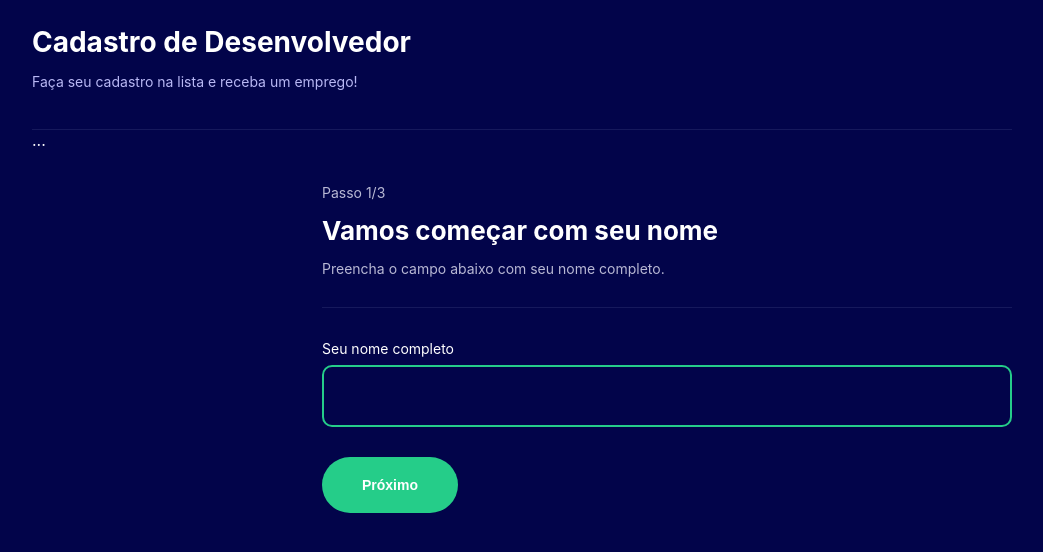
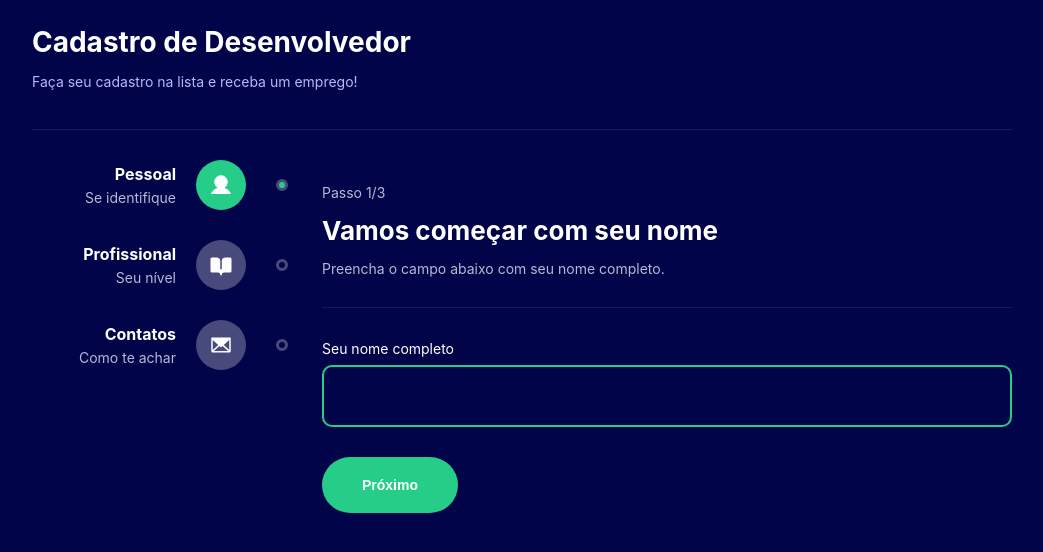
Before and after one commit to wwilliamsantana/form-multi, a React (Vite) app: page / in a window 1280 px wide. Shown: the top 552 px of the page, without its empty margins (118-1161 px from the left). Built offline with nearby package versions, Linux system fonts and the light colour scheme.

Commit message:
Estrutura e Funcionamento: Sidebar

```diff
--- a/package.json
+++ b/package.json
@@ -9,6 +9,7 @@
     "preview": "vite preview"
   },
   "dependencies": {
+    "phosphor-react": "^1.4.1",
     "react": "^18.2.0",
     "react-dom": "^18.2.0",
     "react-router-dom": "^6.6.0",
--- /dev/null
+++ b/src/components/SidebarItem/index.tsx
@@ -0,0 +1,38 @@
+import { BookOpen, Envelope, User } from "phosphor-react";
+import { Link } from "react-router-dom";
+import { Container, Description, IconArea, Info, Point, Title } from "./styles";
+
+interface SidebarProps{
+  title: string
+  description: string
+  path: string
+  icon: string
+  active: boolean
+}
+
+export function SidebarItem({description, path, title, icon, active}: SidebarProps){
+  return(
+    <Container>
+      <Link to={path}>
+        <Info>
+          <Title>{title}</Title>
+          <Description>{description}</Description>
+        </Info>
+
+        <IconArea active={active}>
+          {icon === "profile" &&
+            <User size={24} weight="fill" color="white"/>
+          }
+          {icon === "book" &&
+            <BookOpen size={24} weight="fill" color="white"/>
+          }
+          {icon === "mail" &&
+            <Envelope  size={24} weight="fill" color="white"/>
+          }
+        </IconArea>
+        <Point active={active}></Point>
+
+      </Link>
+    </Container>
+  )
+}
--- /dev/null
+++ b/src/components/SidebarItem/styles.ts
@@ -0,0 +1,48 @@
+import styled from "styled-components";
+
+export const Container = styled.div`
+  margin: 30px 0;
+  cursor: pointer;
+
+  a{
+    display: flex;
+    align-items: center;
+    text-decoration: none;
+  }
+`
+
+export const Info = styled.div`
+  flex: 1;
+  margin-right: 20px;
+
+`
+export const Title = styled.div`
+  text-align: right;
+  font-weight: bold;
+  margin-bottom: 5px;
+  color: #FFF;
+`
+
+export const Description = styled.div`
+  text-align: right;
+  font-size: 14px;
+  color: #B8B8D4;
+`
+export const IconArea = styled.div<{active: boolean}>`
+  width: 50px;
+  height: 50px;
+  border-radius: 50%;
+  background-color: ${props => props.active ? "#25CD89" : "#494A7C"};
+  display: flex;
+  justify-content: center;
+  align-items: center;
+`
+export const Point = styled.div<{active: boolean}>`
+  width: 6px;
+  height: 6px;
+  border: 3px solid #494A7C;
+  border-radius: 50%;
+  margin-left: 30px;
+  margin-right: -6px;
+  background-color: ${props => props.active ? "#25CD89" : "#02044A"};
+`
--- a/src/components/Theme/index.tsx
+++ b/src/components/Theme/index.tsx
@@ -1,5 +1,8 @@
-import { ReactNode } from "react";
+import { User } from "phosphor-react";
+import { ReactNode, useContext } from "react";
+import { FormContext } from "../../Context/FormContext";
 import { Header } from "../Header";
+import { SidebarItem } from "../SidebarItem";
 import { Area, Container, Page, Sidebar, Steps } from "./styles";
 
 interface ThemProps{
@@ -7,6 +10,8 @@ interface ThemProps{
 }
 
 export function Theme({children}: ThemProps){
+  const {state} = useContext(FormContext)
+
   return (
     <Container>
       <Area>
@@ -14,7 +19,33 @@ export function Theme({children}: ThemProps){
 
         <Steps>
           <Sidebar>
-            ...
+            <SidebarItem
+              title="Pessoal"
+              description="Se identifique"
+              path="/"
+              icon="profile"
+              active={state.currentStep === 1}
+            />
+
+
+            <SidebarItem
+              title="Profissional"
+              description="Seu nível"
+              path="/step2"
+              icon="book"
+              active={state.currentStep === 2}
+            />
+
+
+             <SidebarItem
+              title="Contatos"
+              description="Como te achar"
+              path="/step3"
+              icon="mail"
+              active={state.currentStep === 3}
+            />
+
+
           </Sidebar>
 
           <Page>
--- a/src/reducer/FormReducer.tsx
+++ b/src/reducer/FormReducer.tsx
@@ -27,7 +27,8 @@ export const initialData: InitialDataProps  = {
   github: ""
 }
 
-export function formReducer(state: any, action: ActionProps){
+export function formReducer(state: InitialDataProps, action: ActionProps){
+  console.log(state)
   switch(action.type){
     case FormActions.setCurretnStep:{
       return {...state, currentStep: action.payload}
@@ -44,6 +45,6 @@ export function formReducer(state: any, action: ActionProps){
     case FormActions.setGithub:{
       return {...state, github: action.payload}
     }
-    default: state
+    default: return state
   }
 }
```
Also changed, not shown: 1 other file (tests, documents, lock files or other folders).
